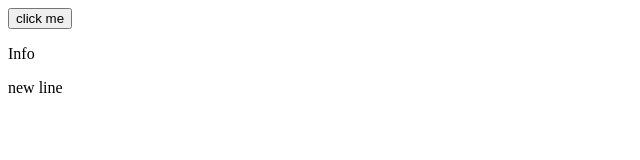
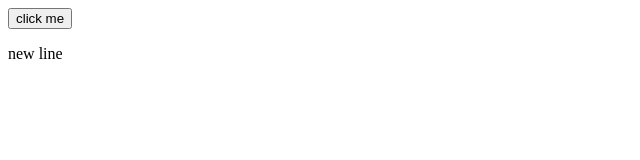
Before and after one commit to AartiJadhav4343/100, a plain HTML site: page index.html in a window 1280 px wide. Shown: the whole page, without its empty margins (0-640 px from the left). Drawn offline with Linux system fonts and the light colour scheme.

Commit message:
removed info para tag

```diff
--- a/index.html
+++ b/index.html
@@ -7,7 +7,7 @@
 </head>
 <body>
     <button>click me</button>
-    <p id="demo">Info</p>
+
      <p>new line</p>
 
 </body>
```
